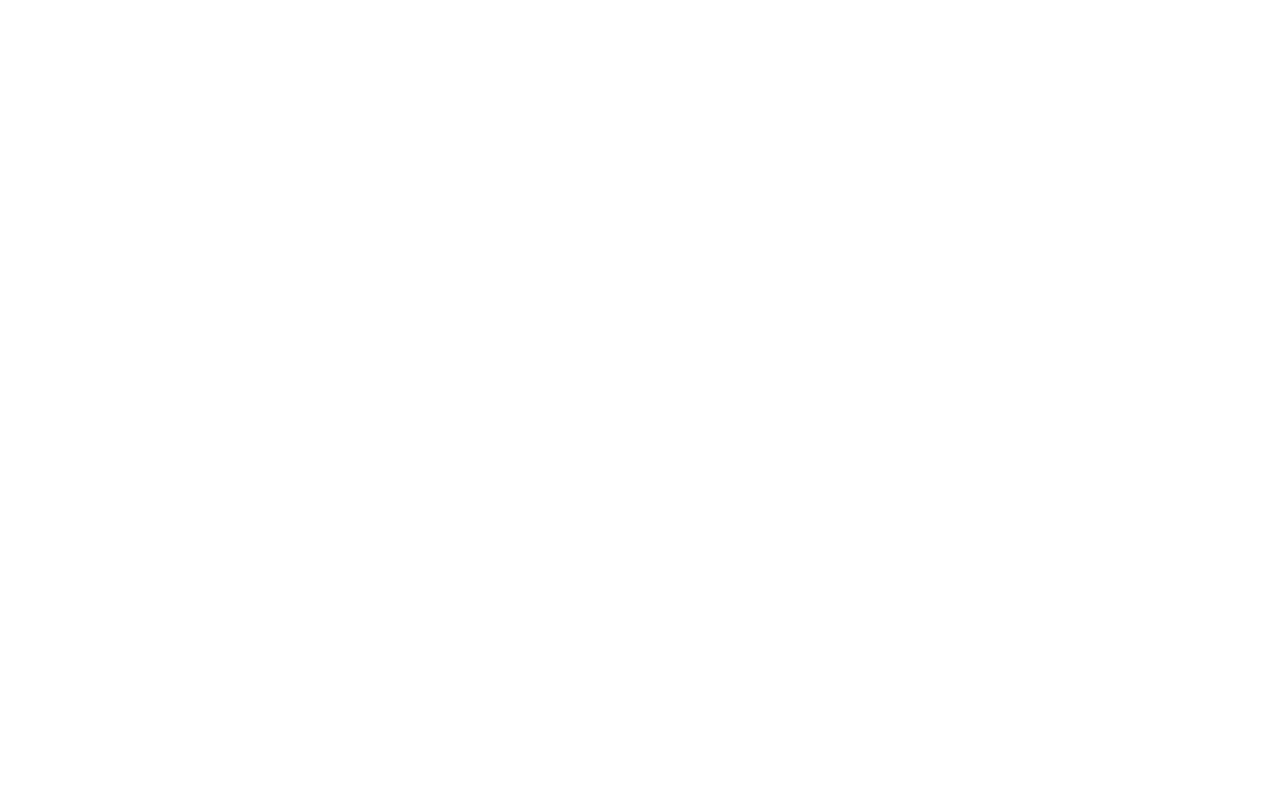
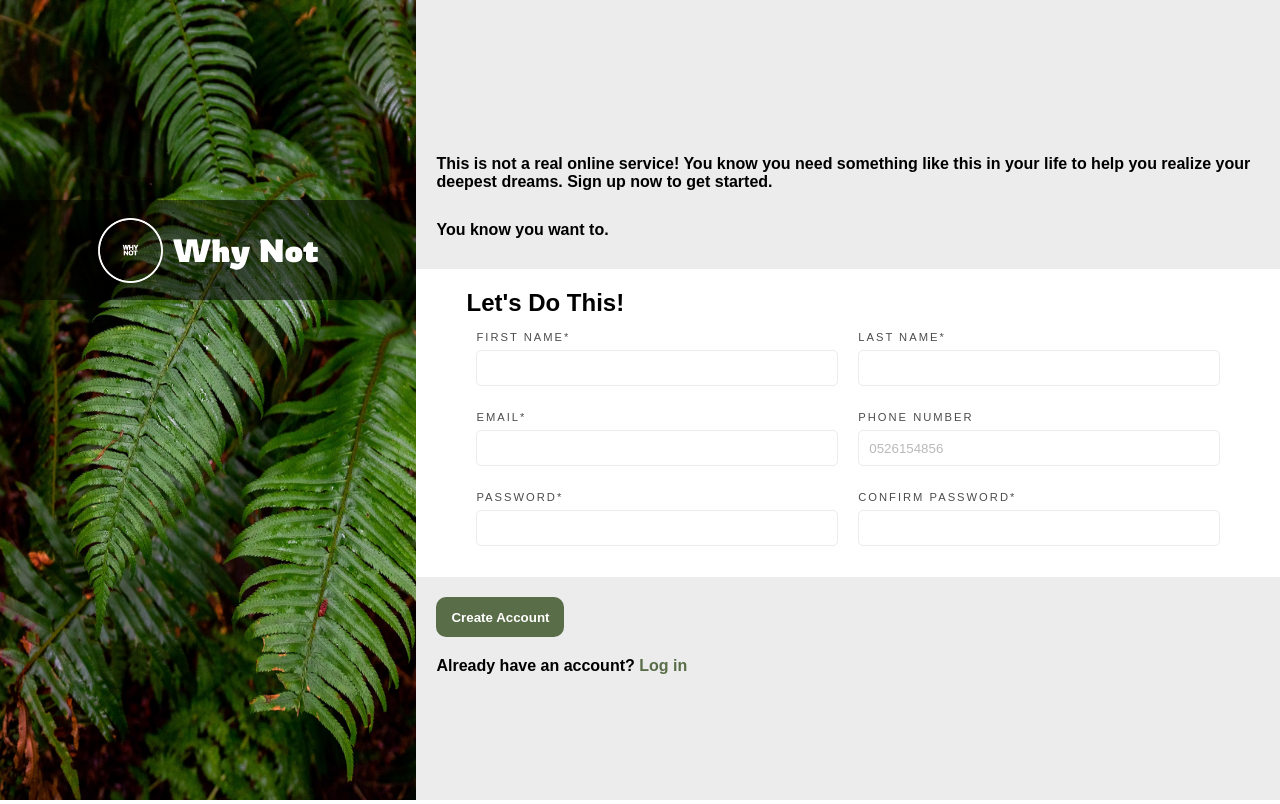
Before and after one commit to fantomswrld/sign-up_form_TOP, a plain HTML site: page index.html in a window 1280 px wide. Drawn offline with Linux system fonts and the light colour scheme.

Commit message:
Complete styling and markup

```diff
--- a/index.html
+++ b/index.html
@@ -7,6 +7,74 @@
     <link rel="stylesheet" href="style.css">
 </head>
 <body>
+    <div class="container">
+        <div class="left">
+            <img class="background-image" src="images/photo-1585202900225-6d3ac20a6962.jpg" alt="Background Image">
 
+            <div class="company-container">
+                <img src="images/Who_Not_Logo-removebg-preview.png" alt="Company Logo">
+
+                <h1 id="logo">Why Not</h1>
+            </div>
+        </div>
+
+        <div class="right">
+            <h4 class="not-highlighted">
+                <strong>
+                    This is not a real online service! You know you need something like this in your life to help you realize your deepest dreams. Sign up now to get started.
+                </strong>
+            </h4>
+
+            <h4 class="not-highlighted">
+                <strong>You know you want to.</strong>
+            </h4>
+
+            <form action="" method="post">
+                <div class="highlighted-area">
+                    <h2>Let's Do This!</h2>
+
+                    <div class="row">
+                        <div class="left-side">
+                            <label for="first_name">FIRST NAME*</label>
+                            <input required type="text" name="first_name" id="first_name">
+                        </div>
+
+                        <div class="right-side">
+                            <label for="last_name">LAST NAME*</label>
+                            <input required type="text" name="last_name" id="last_name">
+                        </div>
+                    </div>
+
+                    <div class="row">
+                        <div class="left-side">
+                            <label for="email_address">EMAIL*</label>
+                            <input required type="email" name="email_address" id="email_address">
+                        </div>
+
+                        <div class="right-side">
+                            <label for="phone_number">PHONE NUMBER</label>
+                            <input type="number" name="phone_number" id="phone_number" minlength="10" maxlength="10" placeholder="0526154856">
+                        </div>
+                    </div>
+
+                    <div class="row">
+                        <div class="left-side">
+                            <label for="password">PASSWORD*</label>
+                            <input required type="password" name="password" id="password" minlength="8">
+                        </div>
+
+                        <div class="right-side">
+                            <label for="confirm_password">CONFIRM PASSWORD*</label>
+                            <input required type="password" name="confirm_password" id="confirm_password" minlength="8">
+                        </div>
+                    </div>
+                </div>
+
+                <button type="submit" class="submit">Create Account</button>
+
+                <p class="not-highlighted">Already have an account? <a href="">Log in</a></p>
+            </form>
+        </div>
+    </div>
 </body>
 </html>
--- a/style.css
+++ b/style.css
@@ -1,5 +1,9 @@
 @import url('https://fonts.googleapis.com/css2?family=Fira+Code:wght@300..700&family=Rowdies:wght@300;400;700&display=swap');
-/* font name is Rowdies */
+
+:root {
+    --light-blue: rgba(136, 217, 255, 0.4);
+    --light-red: rgba(255, 136, 136, 0.4)
+}
 
 * {
     margin: 0;
@@ -9,12 +13,68 @@
 
 body {
     font-size: 1rem;
-    font-family:'Gill Sans', 'Gill Sans MT', Calibri, 'Trebuchet MS', sans-serif;
+    font-family: Arial, Helvetica, sans-serif;
     overflow: hidden;
 }
 
 h1 {
     font-family: 'Rowdies', 'Gill Sans', 'Gill Sans MT', Calibri, 'Trebuchet MS', sans-serif;
+}
+
+h4 {
+    margin-top: 30px;
+}
+
+input {
+    height: 60%;
+    width: 100%;
+    padding: 10px;
+    margin-top: 5px;
+    outline: none;
+    border: 1px solid #ececec;
+    border-radius: 5px;
+}
+
+input::placeholder {
+    opacity: 50%;
+}
+
+input:focus {
+    border: 1px solid var(--light-blue);
+    box-shadow: 0px 0px 5px var(--light-blue);
+}
+
+input[type=password]:invalid:focus {
+    border: 1px solid var(--light-red);
+    box-shadow: 0px 0px 5px var(--light-red);
+}
+
+label {
+    opacity: 70%;
+    letter-spacing: 2px;
+    font-size: 0.7rem;
+}
+
+button {
+    cursor: pointer;
+    background-color: #596D48;
+    height: 40px;
+    padding: 5px 15px;
+    border: 1px #fff;
+    border-radius: 10px;
+    color: #fff;
+    font-weight: bold;
+    margin-bottom: 20px;
+    margin-left: 20px;
+}
+
+p {
+    font-weight: bold;
+}
+
+a {
+    color: #596D48;
+    text-decoration: none;
 }
 
 .container {
@@ -25,6 +85,7 @@
 
 .left {
     width: 45%;
+    height: 100%;
     position: relative;
 }
 
@@ -54,30 +115,29 @@
 .right {
     display: flex;
     flex-direction: column;
-    justify-content: space-around;
+    justify-content: center;
     height: 100%;
     width: auto;
     background: #ececec;
 }
 
+.not-highlighted {
+    padding: 0px 20px;
+}
+
 .highlighted-area {
+    margin-top: 30px;
     background-color: #fff;
-    padding: 50px;
+    padding: 20px 50px;
+    margin-bottom: 20px;
 }
 
 .row {
     display: flex;
     width: 100%;
-    padding: 10px;
 }
 
 .row .left-side, .row .right-side {
-    width: 100%;
+    width: 80%;
     padding: 10px;
 }
-
-input {
-    height: 80%;
-    width: 100%;
-    padding: 10px;
-}
```
